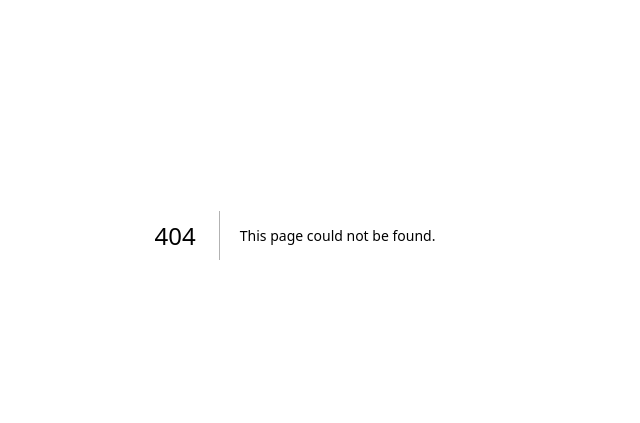
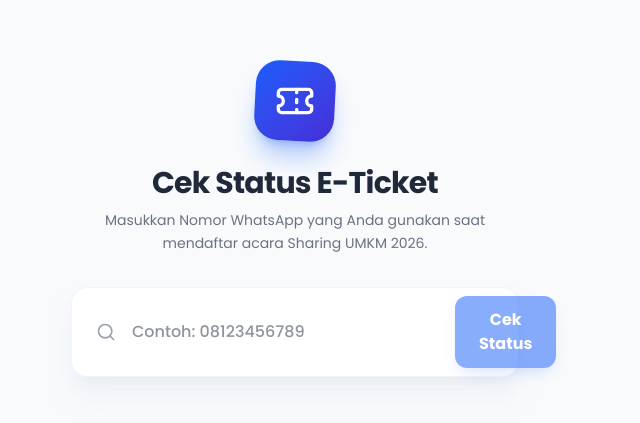
Before and after one commit to logaritma-UBOS/digitalisasi-umkm-2026, a Next.js app: page /tiket in a window 1280 px wide. Before the commit this address had no page. Shown: the part 165-588 px from the top of the page, without its empty margins (345-985 px from the left). Built offline with nearby package versions, Linux system fonts and the light colour scheme.

Commit message:
feat: add e-ticket verification page for participants to check their registration status

```diff
--- /dev/null
+++ b/src/app/api/cek-tiket/route.ts
@@ -0,0 +1,29 @@
+import { NextResponse } from 'next/server';
+import { supabaseAdmin } from '@/lib/supabase';
+
+export async function POST(request: Request) {
+  try {
+    const body = await request.json();
+    const no_whatsapp = body.no_whatsapp?.trim();
+
+    if (!no_whatsapp) {
+      return NextResponse.json({ message: 'Nomor WhatsApp wajib diisi' }, { status: 400 });
+    }
+
+    // Cari peserta berdasarkan nomor WhatsApp secara spesifik
+    const { data, error } = await supabaseAdmin
+      .from('peserta')
+      .select('nama_lengkap, nama_usaha, created_at')
+      .eq('no_whatsapp', no_whatsapp)
+      .maybeSingle();
+
+    if (data) {
+      return NextResponse.json({ data }, { status: 200 });
+    }
+
+    return NextResponse.json({ message: 'Nomor Anda tidak terdaftar. Pastikan nomor yang dimasukkan sama persis dengan saat mendaftar.' }, { status: 404 });
+  } catch (error) {
+    console.error('Cek Tiket Error:', error);
+    return NextResponse.json({ message: 'Terjadi kesalahan sistem, silakan coba lagi' }, { status: 500 });
+  }
+}
--- /dev/null
+++ b/src/app/tiket/page.tsx
@@ -0,0 +1,151 @@
+'use client';
+
+import { useState } from 'react';
+import { Loader2, Search, CheckCircle2, XCircle, Ticket, MapPin, Calendar, Clock } from 'lucide-react';
+import Link from 'next/link';
+
+export default function CekTiket() {
+  const [phone, setPhone] = useState('');
+  const [status, setStatus] = useState<'idle' | 'loading' | 'found' | 'not-found'>('idle');
+  const [peserta, setPeserta] = useState<any>(null);
+  const [errorMsg, setErrorMsg] = useState('');
+
+  const handleCek = async (e: React.FormEvent) => {
+    e.preventDefault();
+    if (!phone.trim()) return;
+
+    setStatus('loading');
+    try {
+      const res = await fetch('/api/cek-tiket', {
+        method: 'POST',
+        headers: { 'Content-Type': 'application/json' },
+        body: JSON.stringify({ no_whatsapp: phone })
+      });
+
+      const result = await res.json();
+
+      if (res.ok && result.data) {
+        setPeserta(result.data);
+        setStatus('found');
+      } else {
+        setErrorMsg(result.message || 'Data tidak ditemukan');
+        setStatus('not-found');
+      }
+    } catch (err) {
+      setErrorMsg('Terjadi kesalahan koneksi internet');
+      setStatus('not-found');
+    }
+  };
+
+  return (
+    <main className="min-h-screen bg-slate-50 flex items-center justify-center p-4 relative overflow-hidden">
+      {/* Ornamen Background */}
+      <div className="absolute top-0 left-0 w-full h-full overflow-hidden pointer-events-none -z-10">
+        <div className="absolute -top-[20%] -left-[10%] w-[50%] h-[50%] rounded-full bg-blue-200/50 blur-[100px]"></div>
+        <div className="absolute bottom-[0%] -right-[10%] w-[40%] h-[60%] rounded-full bg-indigo-200/40 blur-[120px]"></div>
+      </div>
+
+      <div className="max-w-md w-full z-10">
+        {/* Header E-Ticket */}
+        <div className="text-center mb-8 animate-in fade-in slide-in-from-bottom-4 duration-500">
+          <div className="w-20 h-20 bg-gradient-to-br from-blue-600 to-indigo-700 rounded-3xl flex items-center justify-center mx-auto mb-6 shadow-xl shadow-blue-600/30 rotate-3 transition-transform hover:rotate-0">
+            <Ticket className="w-10 h-10 text-white -rotate-3" />
+          </div>
+          <h1 className="text-3xl font-extrabold text-gray-800 tracking-tight mb-2">Cek Status E-Ticket</h1>
+          <p className="text-gray-500 text-sm px-4 leading-relaxed">
+            Masukkan Nomor WhatsApp yang Anda gunakan saat mendaftar acara Sharing UMKM 2026.
+          </p>
+        </div>
+
+        {/* Kotak Pencarian Modern */}
+        <div className="bg-white p-2 rounded-2xl shadow-xl shadow-slate-200/50 border border-slate-100 flex items-center mb-8 animate-in fade-in slide-in-from-bottom-6 duration-500">
+          <form onSubmit={handleCek} className="flex w-full">
+            <div className="pl-4 pr-2 flex items-center justify-center">
+              <Search className="w-5 h-5 text-gray-400" />
+            </div>
+            <input
+              type="tel"
+              required
+              value={phone}
+              onChange={(e) => setPhone(e.target.value)}
+              placeholder="Contoh: 08123456789"
+              className="flex-1 py-4 px-2 outline-none text-gray-800 bg-transparent font-medium"
+            />
+            <button
+              type="submit"
+              disabled={status === 'loading' || !phone.trim()}
+              className="bg-blue-600 hover:bg-blue-700 text-white px-6 py-3 rounded-xl font-bold transition-all flex items-center gap-2 disabled:opacity-50 disabled:cursor-not-allowed shadow-[0_8px_15px_-5px_rgba(37,99,235,0.4)]"
+            >
+              {status === 'loading' ? <Loader2 className="w-5 h-5 animate-spin" /> : 'Cek Status'}
+            </button>
+          </form>
+        </div>
+
+        {/* Kartu Hasil: Terdaftar (VIP Ticket Style) */}
+        {status === 'found' && peserta && (
+          <div className="bg-white rounded-3xl p-8 shadow-2xl shadow-blue-900/5 border border-blue-100 relative overflow-hidden animate-in zoom-in duration-300">
+            {/* Dekorasi Pojok */}
+            <div className="absolute top-0 right-0 w-32 h-32 bg-green-50 rounded-bl-full -mr-10 -mt-10 z-0"></div>
+
+            <div className="relative z-10">
+              <div className="flex items-center gap-3 mb-8">
+                <CheckCircle2 className="w-10 h-10 text-green-500 drop-shadow-sm" />
+                <div>
+                  <h3 className="font-extrabold text-green-600 text-lg leading-tight uppercase tracking-wider">Terdaftar Resmi</h3>
+                  <p className="text-xs text-gray-400 font-medium">Data diverifikasi oleh sistem</p>
+                </div>
+              </div>
+
+              <div className="space-y-5 mb-8">
+                <div>
+                  <p className="text-xs font-bold text-gray-400 uppercase tracking-widest mb-1.5">Nama Peserta</p>
+                  <p className="text-2xl font-extrabold text-gray-800 tracking-tight">{peserta.nama_lengkap}</p>
+                </div>
+                <div>
+                  <p className="text-xs font-bold text-gray-400 uppercase tracking-widest mb-1.5">Nama Usaha / Bisnis</p>
+                  <p className="text-lg font-bold text-blue-600">{peserta.nama_usaha}</p>
+                </div>
+              </div>
+
+              <div className="bg-slate-50 p-5 rounded-2xl border border-slate-100 space-y-4">
+                <div className="flex items-center gap-3 text-sm font-medium text-gray-600">
+                  <Calendar className="w-5 h-5 text-blue-500" />
+                  <span>Senin, 21 September 2026</span>
+                </div>
+                <div className="flex items-center gap-3 text-sm font-medium text-gray-600">
+                  <Clock className="w-5 h-5 text-blue-500" />
+                  <span>08:30 - 11:30 WIB</span>
+                </div>
+                <div className="flex items-center gap-3 text-sm font-medium text-gray-600">
+                  <MapPin className="w-5 h-5 text-blue-500 shrink-0" />
+                  <span className="leading-snug">Aula Kantor DPD PKS Kalimalang, Bekasi</span>
+                </div>
+              </div>
+
+              <div className="mt-8 text-center bg-blue-50/50 p-4 rounded-xl border border-blue-100/50">
+                 <p className="text-xs font-semibold text-blue-700">📌 Screenshot halaman ini dan tunjukkan kepada petugas pendaftaran saat Anda tiba besok pagi.</p>
+              </div>
+            </div>
+          </div>
+        )}
+
+        {/* Kartu Hasil: Tidak Ditemukan */}
+        {status === 'not-found' && (
+          <div className="bg-white rounded-3xl p-8 shadow-xl text-center border border-red-50 animate-in zoom-in duration-300">
+            <div className="w-20 h-20 bg-red-50 rounded-full flex items-center justify-center mx-auto mb-5">
+              <XCircle className="w-10 h-10 text-red-500" />
+            </div>
+            <h3 className="font-extrabold text-gray-800 text-xl mb-2">Waduh, Data Tidak Ditemukan!</h3>
+            <p className="text-gray-500 text-sm mb-8 leading-relaxed px-4">{errorMsg}</p>
+            <Link href="/">
+              <button className="w-full py-4 bg-slate-100 hover:bg-slate-200 text-gray-700 font-bold rounded-xl transition-all">
+                Kembali ke Beranda
+              </button>
+            </Link>
+          </div>
+        )}
+
+      </div>
+    </main>
+  );
+}
```
